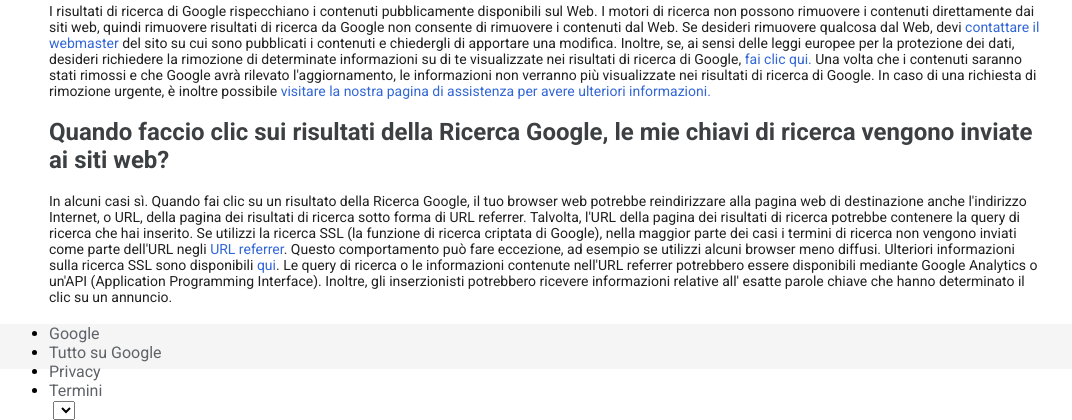
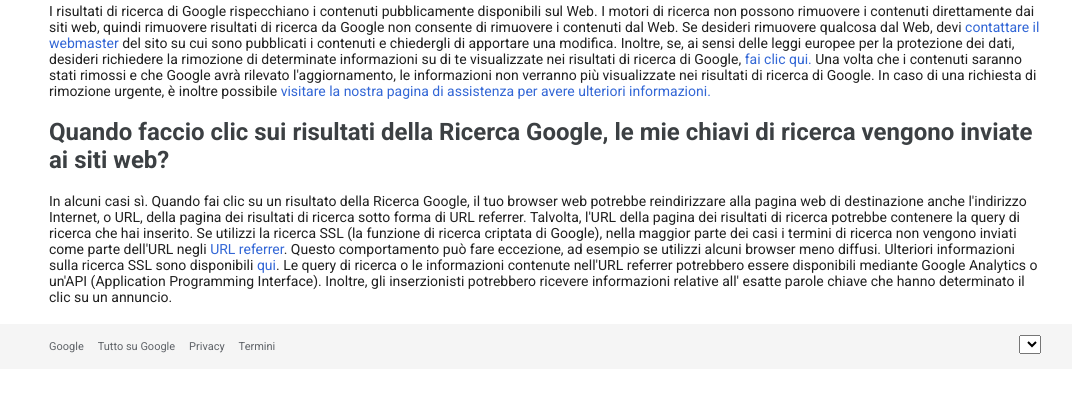
Before and after one commit to renzocarara/php-google-faq, a PHP site: page / in a window 1280 px wide. Shown: the part 985-1405 px from the top of the page, without its empty margins (95-1167 px from the left). After the commit the page ends 1339 px from the top, so only its background shows below. Run offline with PHP 8.4, Linux system fonts and the light colour scheme; lists and menus that the app fills with data are empty.

Commit message:
footer in progress

```diff
--- a/index.php
+++ b/index.php
@@ -104,7 +104,7 @@ $google_faqs = [
     </main>
     <footer>
         <div  class="container">
-            <div id="footer-$bar">
+            <div id="footer-bar">
                 <ul>
                     <li><a href="#">Google</a></li>
                     <li><a href="#">Tutto su Google</a></li>
--- a/public/css/style.css
+++ b/public/css/style.css
@@ -125,6 +125,18 @@ footer {
           align-items: center;
   -webkit-box-pack: justify;
           justify-content: space-between;
+  padding: 10px 0;
+}
+
+#footer-bar ul li {
+  height: 100%;
+  margin-right: 10px;
+  list-style-type: none;
+  display: inline-block;
+}
+
+#footer-bar ul li a {
+  font-size: 11px;
 }
 
 /* end footer style */
--- a/src/scss/_footer.scss
+++ b/src/scss/_footer.scss
@@ -8,5 +8,17 @@ footer {
     display: flex;
     align-items: center;
     justify-content: space-between;
+    padding: 10px 0;
+
+    ul li {
+        height: 100%;
+        margin-right: 10px;
+        list-style-type: none;
+        display: inline-block;
+
+        a {
+            font-size: 11px;
+        }
+    }
 }
 /* end footer style */
```
